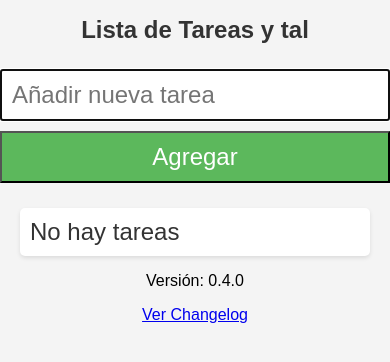
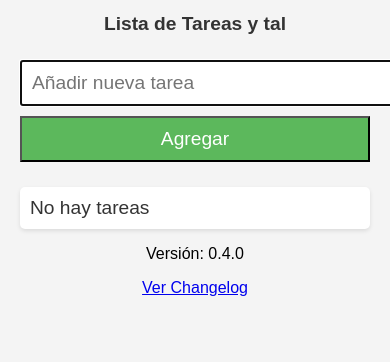
Before and after one commit to arturoytal/todo, a PHP site: page / in a window 390 px wide. Shown: the top 362 px of the page. Run offline with PHP 8.4, Linux system fonts and the light colour scheme; tables that the repository leaves empty or names only in its code hold one stand-in row (values such as "Sample post"); a stand-in replaces the project's code that opens the database connection; some libraries are stand-ins or nearby versions.

Commit message:
Listo, cambiamos la estructura de archivos, ahora está todo por carpetitas, que estaba un poco loco todo.
Tmb se ha modificado el css, a ver si se ve mejor en móviles.

```diff
--- /dev/null
+++ b/css/style.css
@@ -0,0 +1,83 @@
+body {
+    font-family: Arial, sans-serif;
+    background-color: #f4f4f4;
+    text-align: center;
+    margin: 0;
+    padding: 0;
+}
+
+.container {
+    width: 80%;
+    max-width: 600px;
+    margin: auto;
+    padding: 0 20px;
+}
+
+h1 {
+    color: #333;
+}
+
+form {
+    width: calc(100% - 40px);
+    margin: 20px auto;
+    display: flex;
+    justify-content: space-between;
+}
+
+input[type="text"], button {
+    padding: 10px;
+}
+
+input[type="text"] {
+    width: 70%;
+}
+
+button {
+    width: 20%;
+    background-color: #5cb85c;
+    color: white;
+    cursor: pointer;
+}
+
+button:hover {
+    background-color: #4cae4c;
+}
+
+ul {
+    list-style-type: none;
+    padding: 0;
+    margin: 0 20px;
+}
+
+ul li {
+    background-color: #fff;
+    color: #333;
+    margin-bottom: 5px;
+    padding: 10px;
+    border-radius: 5px;
+    box-shadow: 0 2px 4px rgba(0, 0, 0, 0.1);
+    display: flex;
+    align-items: center;
+    word-break: break-word;
+}
+
+/* Media Query para dispositivos móviles */
+@media (max-width: 768px) {
+    .container {
+        width: 95%;
+        padding: 0;
+    }
+
+    input[type="text"], button {
+        width: 100%; /* Ajusta para que ocupen todo el ancho disponible */
+        margin: 5px 0; /* Ajusta los márgenes */
+    }
+
+    form {
+        flex-direction: column; /* Cambia la disposición de los elementos del formulario */
+    }
+
+    h1, input[type="text"], button, ul li {
+        font-size: 1.2em; /* Aumenta el tamaño de la fuente para mejorar la legibilidad */
+    }
+}
--- a/index.php
+++ b/index.php
@@ -1,5 +1,5 @@
 <?php
-include 'config.php';
+include 'config/config.php';
 
 $conn = new mysqli(DB_HOST, DB_USERNAME, DB_PASSWORD, DB_NAME);
 if ($conn->connect_error) {
@@ -14,13 +14,13 @@ $result = $conn->query($sql);
 <html>
 <head>
     <title>Lista de Tareas con Magd</title>
-    <link rel="stylesheet" href="style.css">
-    <link rel="icon" href="favicon.ico" type="image/x-icon">
+    <link rel="stylesheet" href="css/style.css">
+    <link rel="icon" href="img/favicon.ico" type="image/x-icon">
     <link rel="stylesheet" href="https://cdnjs.cloudflare.com/ajax/libs/font-awesome/5.15.4/css/all.min.css">
 </head>
 <body>
     <h1>Lista de Tareas y tal</h1>
-    <form action="add_task.php" method="post">
+    <form action="actions/add_task.php" method="post">
         <input type="text" name="task" id="taskInput" placeholder="Añadir nueva tarea">
         <button type="submit">Agregar</button>
     </form>
@@ -31,17 +31,17 @@ $result = $conn->query($sql);
         while($row = $result->fetch_assoc()) {
             echo "<li>";
             $checked = $row["completed"] ? "checked" : "";
-            echo "<input type='checkbox' $checked onclick='toggleTask(" . $row["id"] . ")'>";
+            echo "<input type='checkbox' $checked onclick='actions/toggleTask(" . $row["id"] . ")'>";
             echo " " . $row["task"];
             echo " &nbsp; - &nbsp; <a href='#' onclick='showEditForm(" . $row["id"] . ")'><i class='fas fa-edit'></i></a>";
             echo "<div id='editForm" . $row["id"] . "' class='edit-form' style='display:none;'>";
-            echo "<form action='edit_task.php' method='post'>";
+            echo "<form action='actions/edit_task.php' method='post'>";
             echo "<input type='hidden' name='id' value='" . $row["id"] . "'>";
             echo "<input type='text' name='task' value='" . htmlspecialchars($row['task']) . "'>";
             echo "<button type='submit'>Guardar</button>";
             echo "</form>";
             echo "</div>";
-            echo " &nbsp; <a href='delete_task.php?id=" . $row["id"] . "'><i class='fas fa-trash'></i></a>";
+            echo " &nbsp; <a href='actions/delete_task.php?id=" . $row["id"] . "'><i class='fas fa-trash'></i></a>";
             echo "</li>";
         }
     } else {
@@ -61,8 +61,8 @@ $result = $conn->query($sql);
             while($row = $resultDeleted->fetch_assoc()) {
                 echo "<li>";
                 echo $row["task"];
-                echo " &nbsp; - &nbsp; <a href='restore_task.php?id=" . $row["id"] . "'><i class='fas fa-redo' style='color: orange;'></i></a>";
-                echo " <a href='delete_permanently.php?id=" . $row["id"] . "'><i class='fas fa-trash' style='color: red;'></i></a>";
+                echo " &nbsp; - &nbsp; <a href='actions/restore_task.php?id=" . $row["id"] . "'><i class='fas fa-redo' style='color: orange;'></i></a>";
+                echo " &nbsp; <a href='actions/delete_permanently.php?id=" . $row["id"] . "'><i class='fas fa-trash' style='color: red;'></i></a>";
                 echo "</li>";
             }
             echo "</ul>";
@@ -71,7 +71,7 @@ $result = $conn->query($sql);
 
     <script>
     function toggleTask(taskId) {
-        window.location.href = 'toggle_task.php?id=' + taskId;
+        window.location.href = 'actions/toggle_task.php?id=' + taskId;
     }
 
     function showEditForm(id) {
--- a/style.css
+++ /dev/null
@@ -1,148 +0,0 @@
-body {
-    font-family: Arial, sans-serif;
-    background-color: #f4f4f4;
-    text-align: center;
-    margin: 0;
-    padding: 0;
-}
-
-.container {
-    width: 80%;
-    max-width: 600px;
-    margin: auto;
-    padding: 0 20px;
-}
-
-h1 {
-    color: #333;
-}
-
-form {
-    width: calc(100% - 40px);
-    margin: 20px auto;
-    display: flex;
-    justify-content: space-between;
-}
-
-input[type="text"] {
-    padding: 10px;
-    width: 77%;
-}
-
-button {
-    padding: 10px 15px;
-    width: 20%;
-    background-color: #5cb85c;
-    color: white;
-    cursor: pointer;
-}
-
-button:hover {
-    background-color: #4cae4c;
-}
-
-ul {
-    list-style-type: none;
-    padding: 0;
-    margin: 0 20px;
-    width: calc(100% - 40px);
-    box-sizing: border-box;
-}
-
-ul li {
-    background-color: #fff;
-    color: #333;
-    margin-bottom: 5px;
-    padding: 10px;
-    border-radius: 5px;
-    box-shadow: 0 2px 4px rgba(0, 0, 0, 0.1);
-    display: flex;
-    align-items: center;
-    word-break: break-word;
-}
-
-ul li.completed {
-    text-decoration: line-through;
-    color: #777;
-}
-
-ul li input[type="checkbox"] {
-    margin-right: 10px;
-}
-
-
-/* Icono de Edición */
-.fas.fa-edit {
-    color: blue; /* Cambia a tu tono preferido de azul */
-    cursor: pointer;
-}
-
-/* Icono de Eliminar */
-.fas.fa-trash {
-    color: red; /* Cambia a tu tono preferido de rojo */
-    cursor: pointer;
-}
-
-/* Estilos para enlaces ya visitados */
-a:visited .fas.fa-edit,
-a:visited .fas.fa-trash {
-    color: inherit; /* Esto asegura que los iconos no cambien de color después de ser visitados */
-}
-
-
-/* Estilos para el formulario de edición */
-.edit-form {
-    display: flex;
-    align-items: center;
-    margin-top: 10px;
-}
-
-.edit-form input[type="text"] {
-    flex-grow: 1; /* Permite que el campo de texto ocupe el espacio disponible */
-    padding: 5px;
-    margin-right: 10px; /* Espacio entre el campo de texto y el botón */
-    border: 1px solid #ddd;
-    border-radius: 4px; /* Bordes redondeados */
-}
-
-.edit-form button {
-    padding: 5px 10px;
-    background-color: #4CAF50;
-    color: white;
-    border: none;
-    border-radius: 4px;
-    cursor: pointer;
-}
-
-.edit-form button:hover {
-    background-color: #45a049;
-}
-
-
-
-
-@media (max-width: 768px) {
-    .container {
-        width: 95vw;
-        max-width: none;
-        margin: auto;
-        padding: 0; /* Elimina el padding para evitar problemas de desbordamiento */
-    }
-
-    form {
-        width: 100%; /* El formulario ocupa el ancho total del contenedor */
-        margin: 20px 0;
-        padding: 0; /* Sin padding adicional en el formulario */
-        flex-direction: column;
-    }
-
-    input[type="text"], button {
-        width: 100%; /* Ajusta el ancho para ocupar el 100% del espacio disponible */
-        margin: 5px 0; /* Margen solo superior e inferior */
-        box-sizing: border-box;
-    }
-
-    h1, input[type="text"], button, ul li {
-        font-size: 1.5em; /* Aumenta el tamaño de la fuente para mejor legibilidad */
-    }
-}
```
Also changed, not shown: actions/add_task.php (renamed from add_task.php), actions/delete_permanently.php (renamed from delete_permanently.php), actions/delete_task.php (renamed from delete_task.php), actions/edit_task.php (renamed from edit_task.php), actions/restore_task.php (renamed from restore_task.php), actions/toggle_task.php (renamed from toggle_task.php), img/favicon.ico (renamed from favicon.ico), img/favicon2.ico (renamed from favicon2.ico).
